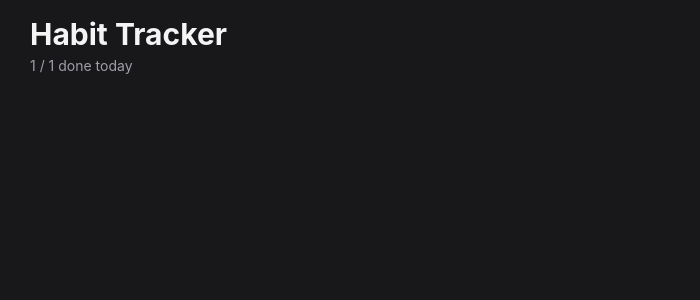
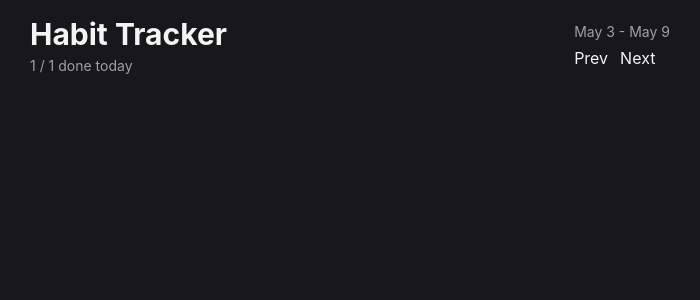
Before and after one commit to Adris3/habit_tracker, a React (Vite) app: page / in a window 1280 px wide. Shown: the top 300 px of the page, without its empty margins (290-990 px from the left). Built offline with nearby package versions, Linux system fonts and the light colour scheme.

Commit message:
Added buttons for switching between weeks

```diff
--- a/src/App.tsx
+++ b/src/App.tsx
@@ -12,6 +12,13 @@
       <h1 className="text-3xl font-bold">Habit Tracker</h1>
       <span className="text-zinc-400 text-sm">1 / 1 done today</span>
     </div>
-    <div className="flex flex-col"></div>
+
+    <div className="flex flex-col gap-1">
+      <span className="text-zinc-400 text-sm">May 3 - May 9 </span>
+      <div className="flex items-center gap-3">
+        <button>Prev</button>
+        <button>Next</button>
+      </div>
+    </div>
   </header>
 }
```
